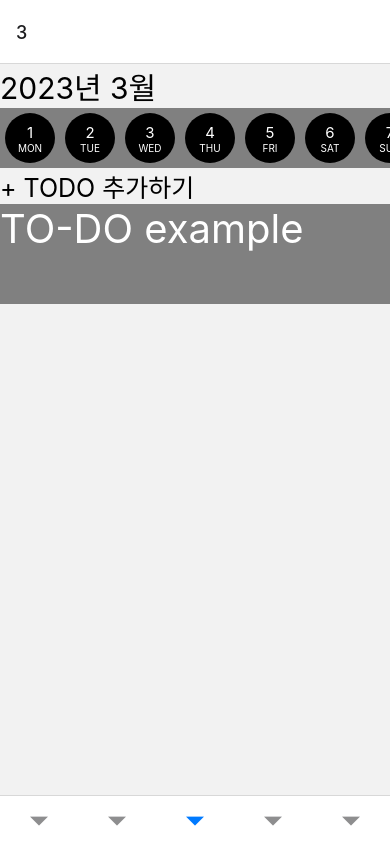
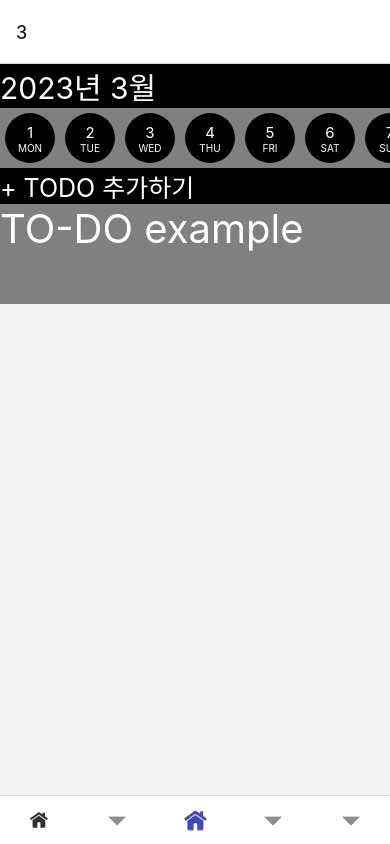
Before and after one commit to paorisun/capstone_todo, a React Native app: screen /3 in a window 390 px wide. Built offline with nearby package versions, Linux system fonts and the light colour scheme.

Commit message:
아이콘추가

```diff
--- a/MenuBar.js
+++ b/MenuBar.js
@@ -1,20 +1,50 @@
-import * as React from 'react';
-import { createBottomTabNavigator } from '@react-navigation/bottom-tabs';
-import Menu_1 from './Menu_1';
-import Menu_2 from './Menu_2';
-import Menu_3 from './Menu_3';
-import Menu_4 from './Menu_4';
-import Menu_5 from './Menu_5';
-
+import * as React from "react";
+import { createBottomTabNavigator } from "@react-navigation/bottom-tabs";
+import Menu_1 from "./Menu_1";
+import Menu_2 from "./Menu_2";
+import Menu_3 from "./Menu_3";
+import Menu_4 from "./Menu_4";
+import Menu_5 from "./Menu_5";
+import { Image } from "react-native";
 
 const Tab = createBottomTabNavigator();
 
 export default function MenuBar() {
   return (
-    <Tab.Navigator initialRouteName="3"  tabBarOptions={{showLabel: false}}>
-      <Tab.Screen name="1" component={Menu_1}  />
+    <Tab.Navigator initialRouteName="3" tabBarOptions={{ showLabel: false }}>
+      <Tab.Screen
+        name="1"
+        component={Menu_1}
+        options={{
+          tabBarIcon: ({ focused }) => (
+            <Image
+              source={
+                focused
+                  ? require("./icon/home_icon_sel.jpg")
+                  : require("./icon/home_icon.jpg")
+              }
+              style={{ width: 20, height: 20 }}
+            />
+          ),
+        }}
+      />
       <Tab.Screen name="2" component={Menu_2} />
-      <Tab.Screen name="3"component={Menu_3}/>
+      <Tab.Screen
+        name="3"
+        component={Menu_3}
+        options={{
+          tabBarIcon: ({ focused }) => (
+            <Image
+              source={
+                focused
+                  ? require("./icon/home_icon_sel.jpg")
+                  : require("./icon/home_icon.jpg")
+              }
+              style={{ width: 25, height: 25 }}
+            />
+          ),
+        }}
+      />
       <Tab.Screen name="4" component={Menu_4} />
       <Tab.Screen name="5" component={Menu_5} />
     </Tab.Navigator>
--- a/Menu_3.js
+++ b/Menu_3.js
@@ -56,10 +56,14 @@ const styles = StyleSheet.create({
     backgroundColor:'gray'
   },
   toptext:{
-    fontSize:30
+    fontSize:30,
+    color:"white",
+    backgroundColor:"black"
   },
   addtext:{
-    fontSize:25
+    fontSize:25,
+    color:"white",
+    backgroundColor:"black"
   },
   todo:{
     color: 'white',
```
Also changed, not shown: icon/home_icon.jpg (added), icon/home_icon_sel.jpg (added).
